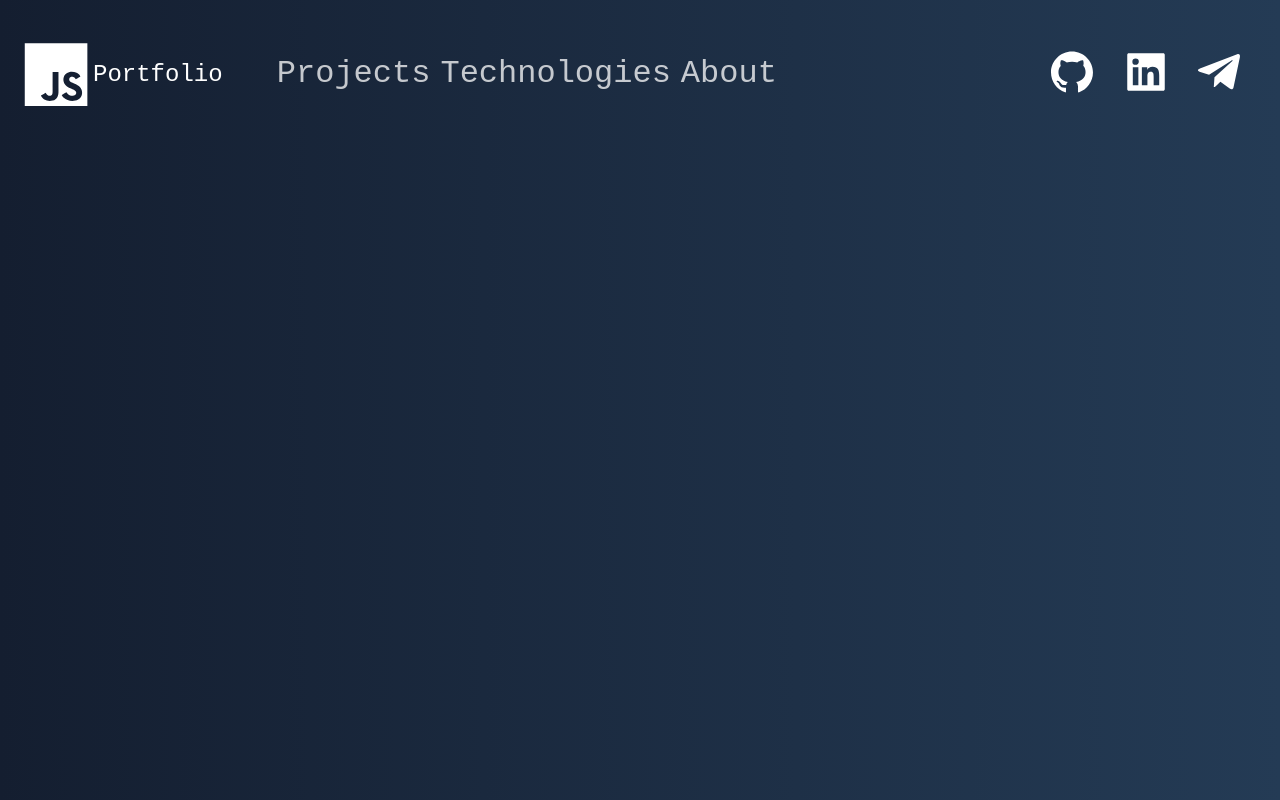
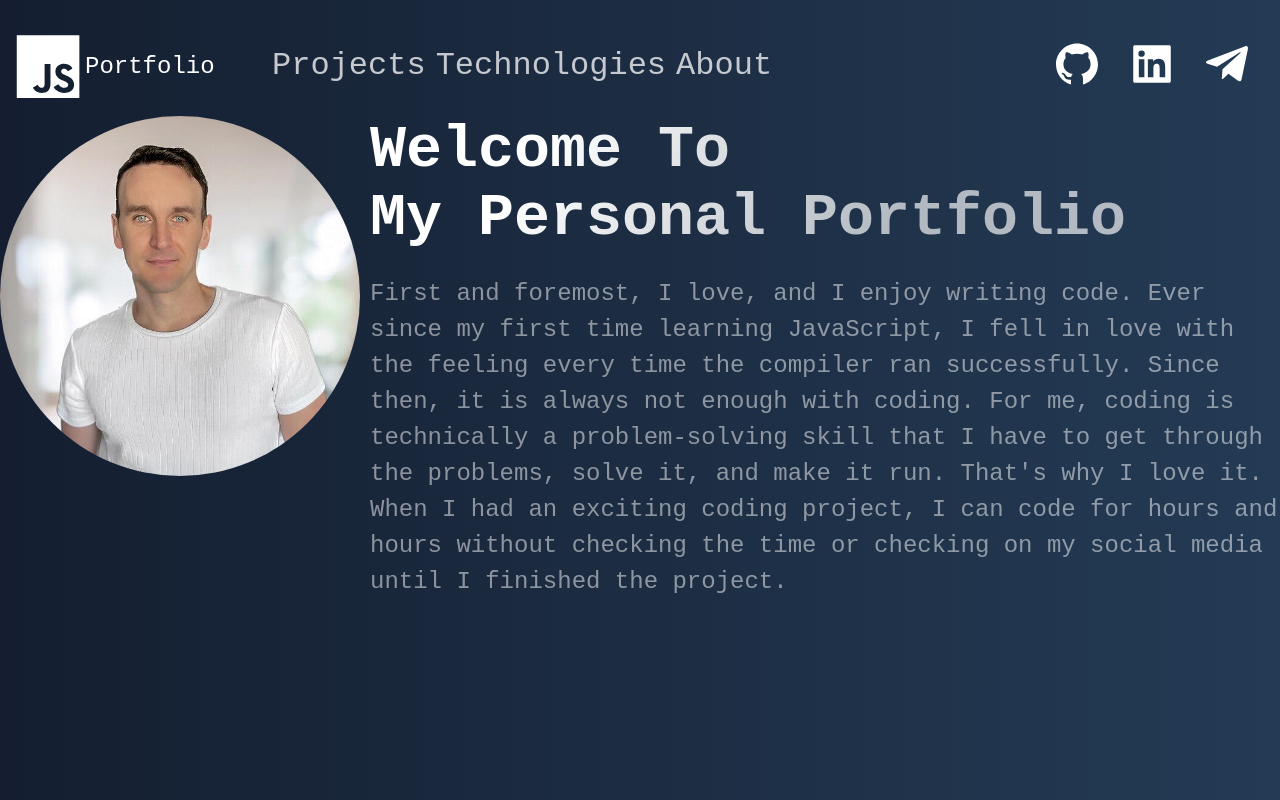
Before and after one commit to YaroslavKolbaiev/new-portfolio, a Next.js app: page / in a window 1280 px wide. Built offline with nearby package versions, Linux system fonts and the light colour scheme.

Commit message:
add: hero

```diff
--- /dev/null
+++ b/src/components/Hero/Hero.js
@@ -0,0 +1,38 @@
+import React from "react";
+import classes from "./HeroStyles.module.css";
+import Image from "next/image";
+
+const Hero = () => {
+  return (
+    <div className={classes.hero}>
+      <div>
+        <Image
+          style={{ objectFit: "cover" }}
+          className={classes.photo}
+          src="/assets/ava.jpg"
+          alt="Picture of admin"
+          width={720}
+          height={720}
+        />
+      </div>
+      <div>
+        <h1 className={classes.title}>
+          Welcome To <br />
+          My Personal Portfolio
+        </h1>
+        <p className={classes.text}>
+          First and foremost, I love, and I enjoy writing code. Ever since my
+          first time learning JavaScript, I fell in love with the feeling every
+          time the compiler ran successfully. Since then, it is always not
+          enough with coding. For me, coding is technically a problem-solving
+          skill that I have to get through the problems, solve it, and make it
+          run. That's why I love it. When I had an exciting coding project, I
+          can code for hours and hours without checking the time or checking on
+          my social media until I finished the project.
+        </p>
+      </div>
+    </div>
+  );
+};
+
+export default Hero;
--- /dev/null
+++ b/src/components/Hero/HeroStyles.module.css
@@ -0,0 +1,64 @@
+.hero {
+  display: flex;
+  gap: 10px;
+  flex-direction: row;
+  padding: 0;
+  margin: 0 auto;
+  box-sizing: content-box;
+  position: relative;
+  overflow: hidden;
+}
+
+.about {
+}
+
+.photo {
+  border-radius: 50%;
+  width: 360px;
+  height: 360px;
+}
+
+.title {
+  font-size: 60px;
+  font-weight: 800;
+  background: linear-gradient(
+    121.57deg,
+    #ffffff 18.77%,
+    rgba(255, 255, 255, 0.66) 60.15%
+  );
+  -webkit-background-clip: text;
+  -webkit-text-fill-color: transparent;
+  margin-bottom: 16px;
+  margin-top: 0;
+}
+
+.text {
+  font-size: 24px;
+  line-height: 36px;
+  font-weight: 300;
+  padding-bottom: 3.6rem;
+  color: rgba(255, 255, 255, 0.5);
+}
+
+@media (max-width: 1024px) {
+  .photo {
+    width: 240px;
+    height: 240px;
+  }
+
+  .title {
+    font-size: 50px;
+  }
+
+  .text {
+    font-size: 18px;
+  }
+}
+
+@media (max-width: 800px) {
+  .hero {
+    display: flex;
+    flex-direction: column;
+    align-items: center;
+  }
+}
--- a/src/pages/index.js
+++ b/src/pages/index.js
@@ -1,9 +1,11 @@
 import { Header } from "@/components/Header/Header";
+import Hero from "@/components/Hero/Hero";
 
 export default function Home() {
   return (
     <div>
       <Header />
+      <Hero />
     </div>
   );
 }
--- a/src/styles/global.css
+++ b/src/styles/global.css
@@ -1,6 +1,9 @@
 body {
   background: linear-gradient(to right, #141e30, #243b55);
   font-family: monospace;
+  max-width: 1280px;
+  width: 100%;
+  margin: auto;
 }
 
 li {
```
Also changed, not shown: public/assets/ava.jpg (added).
